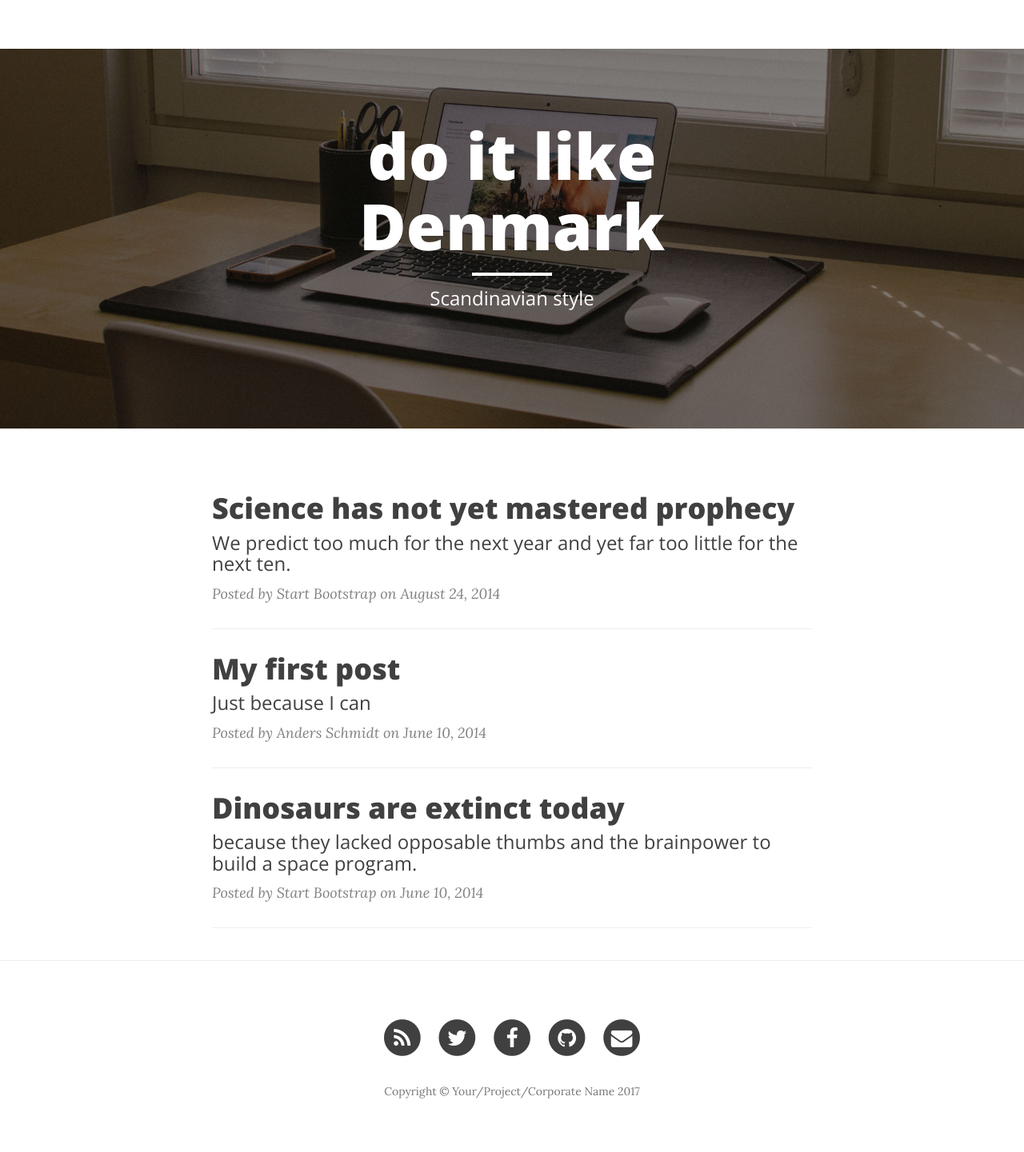
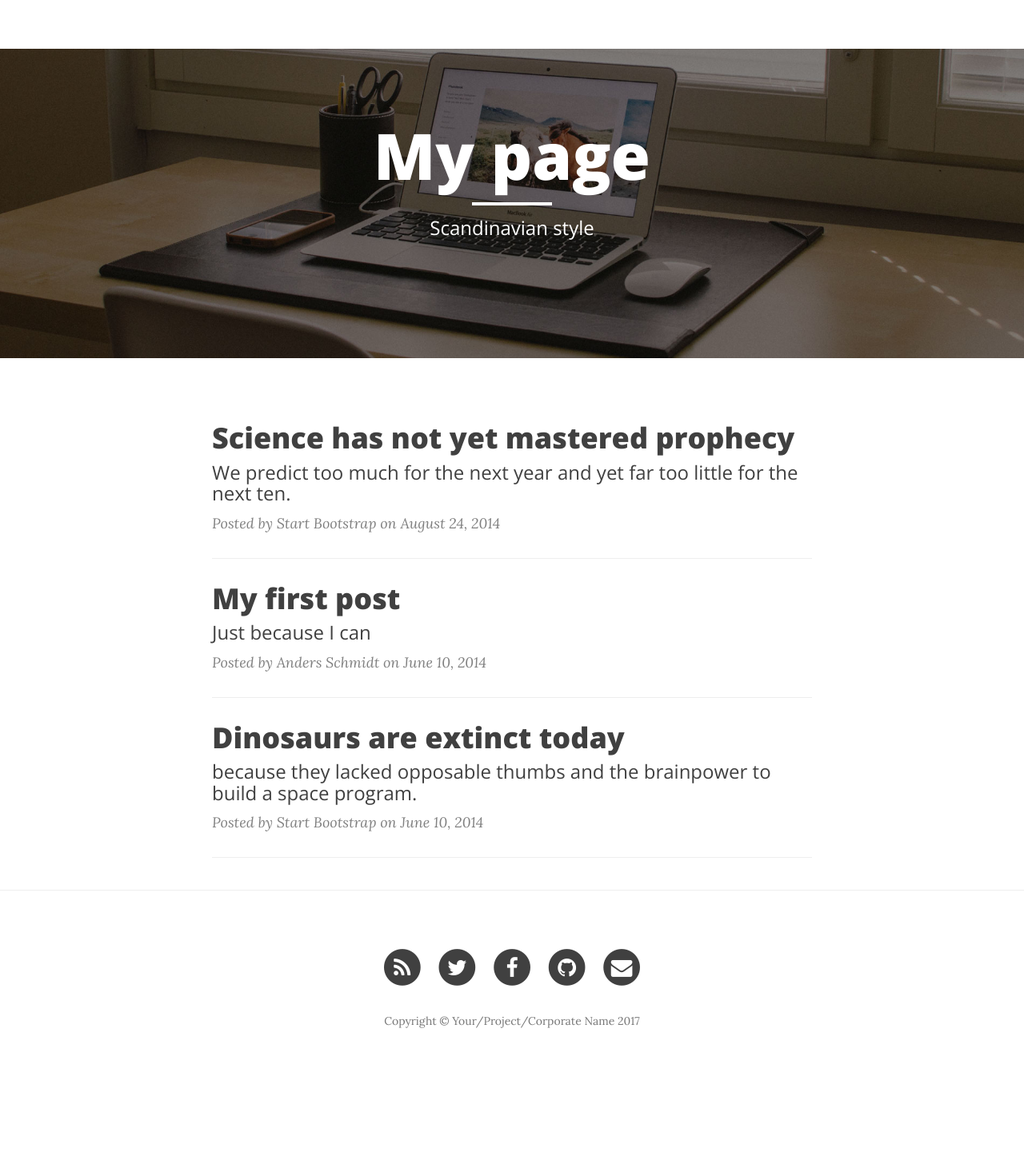
Before and after one commit to andersschmidt/site, a Jekyll site: the page built from index.html, in a window 1280 px wide. Shown: the whole page at 80% size. Built offline with Jekyll 4.4.1, drawn with Linux system fonts in a browser that asks for light colours; nearby versions of some CDN libraries; the list of posts is cut into pages by our own code; after the commit the page ends 1353 px from its top, so only the background shows below that.

Commit message:
Updated '_config.yml' via CloudCannon

```diff
--- a/_config.yml
+++ b/_config.yml
@@ -1,5 +1,5 @@
 # Site settings
-title: do it like Denmark
+title: My page
 header-img: img/home-bg.jpg
 email: your-email@yourdomain.com
 copyright_name: Your/Project/Corporate Name
```
